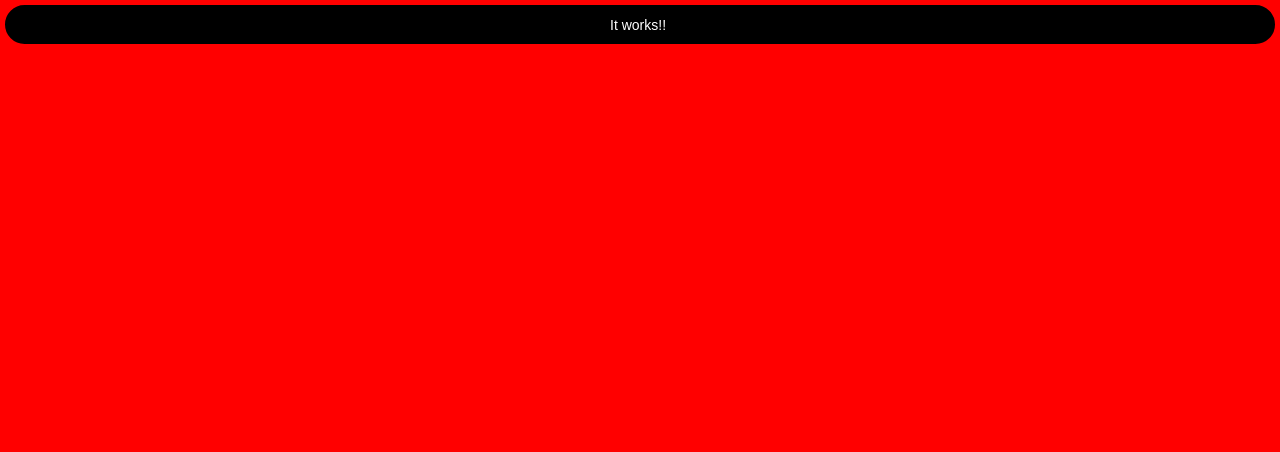
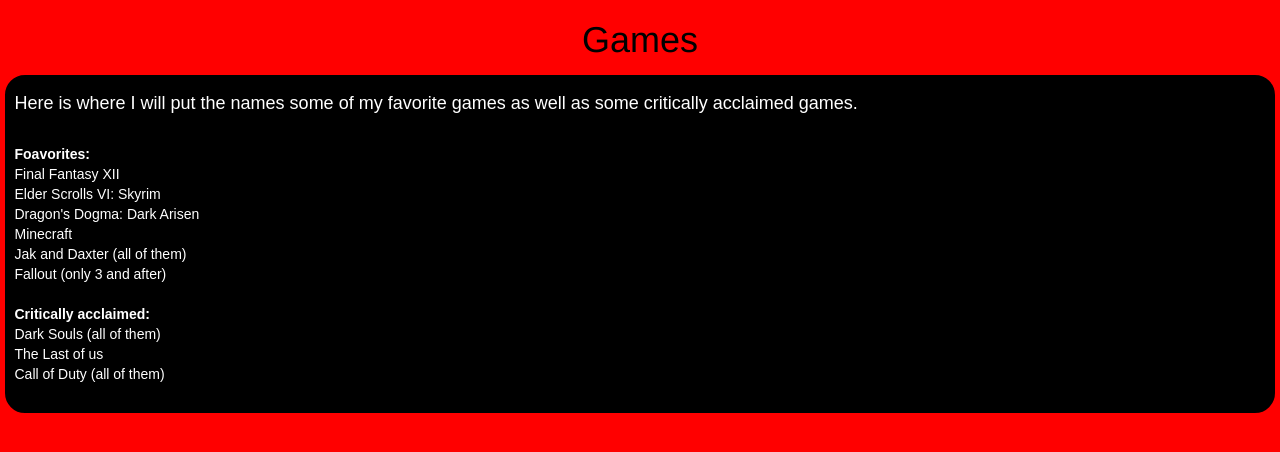
Before and after one commit to justindorrisHH/justindorrisHH.github.io, a plain HTML site: page otherstuff.html in a window 1280 px wide. Drawn offline with nearby package versions, Linux system fonts and the light colour scheme.

Commit message:
Added files via upload

```diff
--- a/otherstuff.html
+++ b/otherstuff.html
@@ -5,7 +5,7 @@
     <meta http-equiv="X-UA-Compatible" content="IE=edge">
     <meta name="viewport" content="width=device-width, initial-scale=1">
     <!-- The above 3 meta tags *must* come first in the head; any other head content must come *after* these tags -->
-    <title>Learn</title>
+    <title>games</title>
 
     <!-- Bootstrap -->
     <link href="dist/css/bootstrap.min.css" rel="stylesheet">
@@ -18,10 +18,24 @@
       <script src="https://oss.maxcdn.com/respond/1.4.2/respond.min.js"></script>
     <![endif]-->
 <center>
+<h1>Games</h1>
+</center>
 <pre>
-It works!!
+<h4>Here is where I will put the names some of my favorite games as well as some critically acclaimed games.</h4>
+<b>Foavorites:</b>
+Final Fantasy XII
+Elder Scrolls VI: Skyrim
+Dragon's Dogma: Dark Arisen
+Minecraft
+Jak and Daxter (all of them)
+Fallout (only 3 and after)
+
+<b>Critically acclaimed:</b>
+Dark Souls (all of them)
+The Last of us
+Call of Duty (all of them)
+
 </pre>
-</center>
         <!-- jQuery (necessary for Bootstrap's JavaScript plugins) -->
     <script src="https://ajax.googleapis.com/ajax/libs/jquery/1.11.3/jquery.min.js"></script>
     <!-- Include all compiled plugins (below), or include individual files as needed -->
```
Also changed, not shown: index.html (+2 -2 lines), img/game.jpg (added), img/game.png (added), 2 other files.
